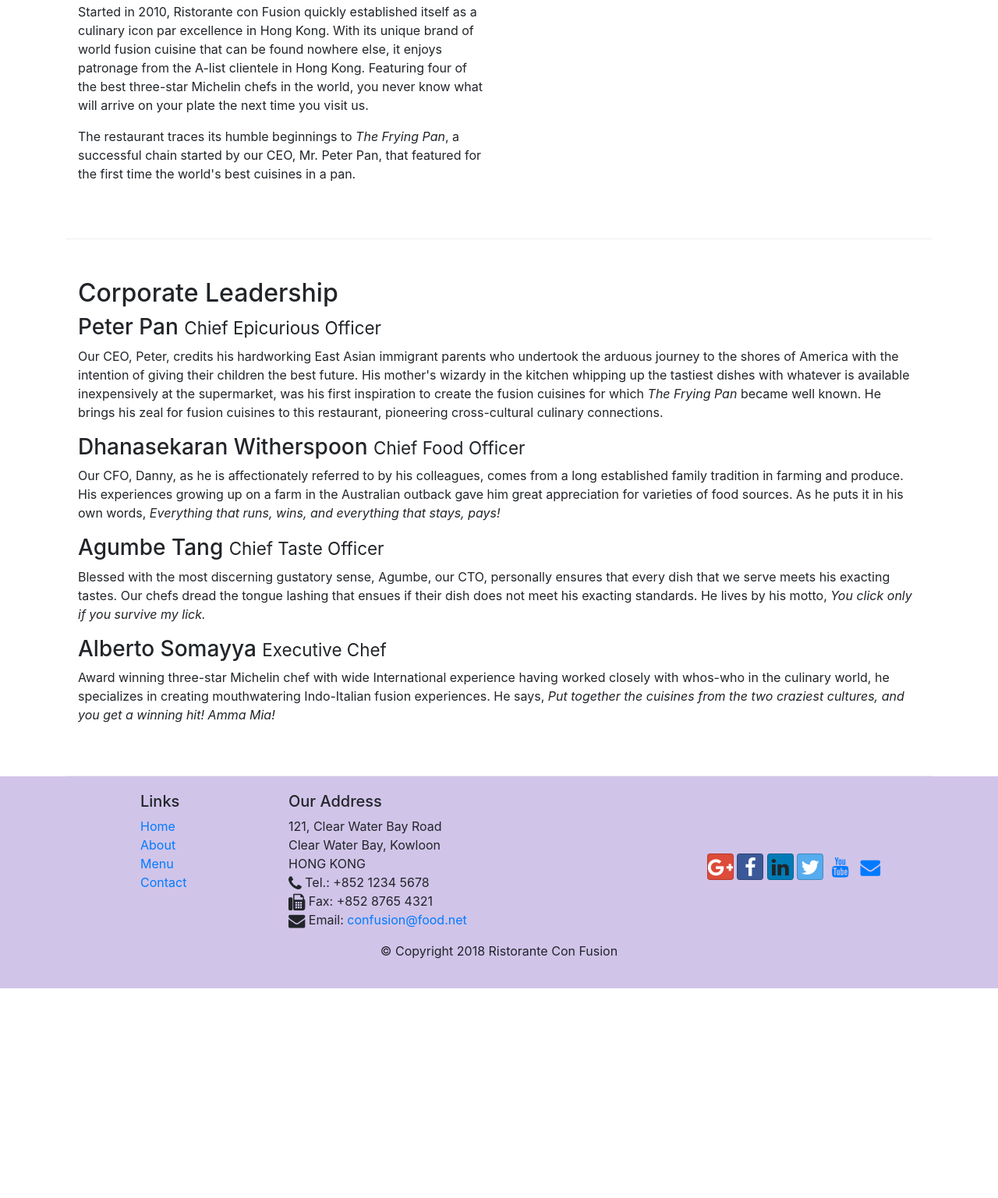
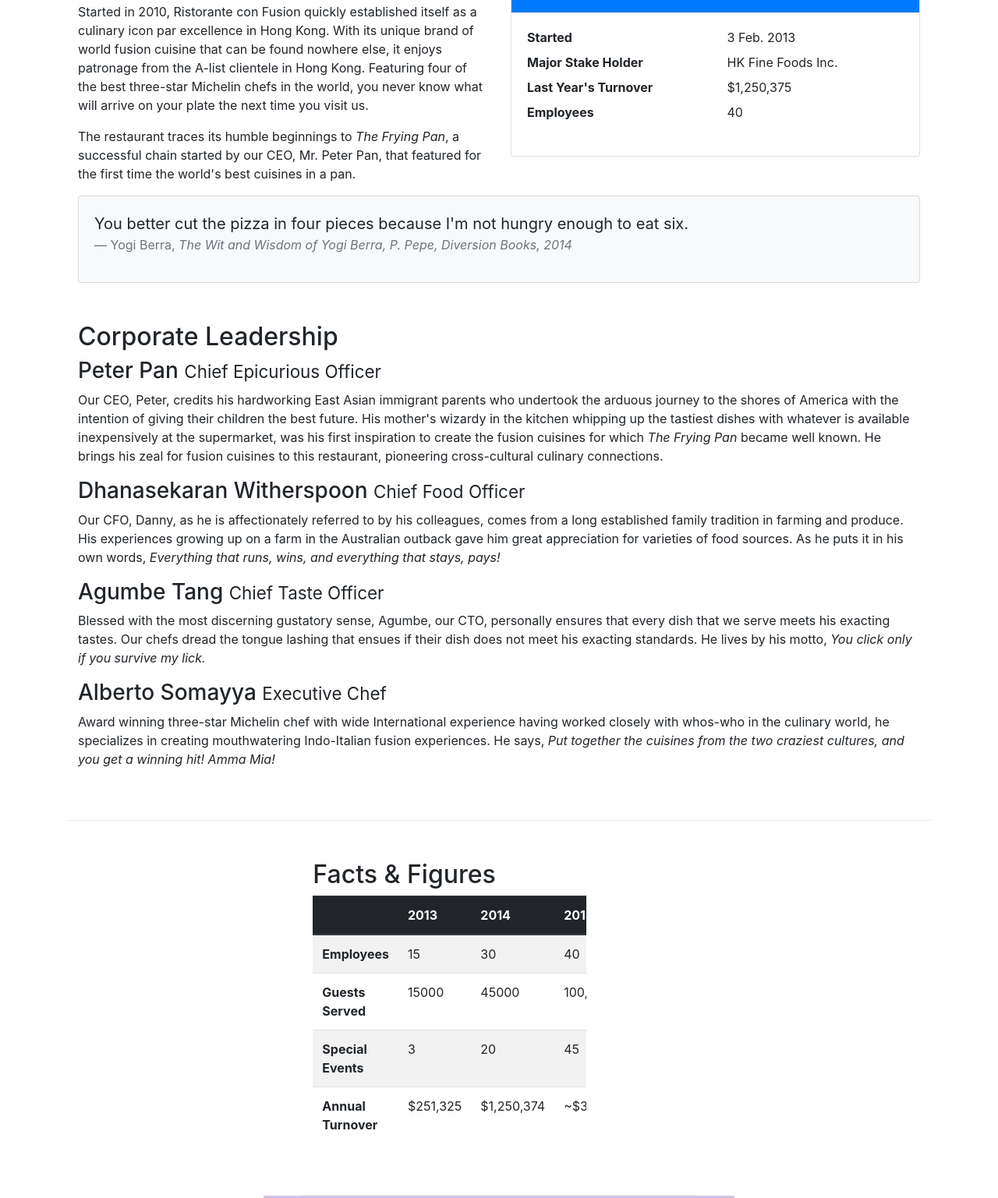
Before and after one commit to CharlyMendoza7/BT, a website: page aboutus.html in a window 1280 px wide. Shown: the part 558-2095 px from the top of the page at 78% size. Before the commit the page ends 1826 px from the top, so only its background shows below. Drawn offline with nearby package versions, Linux system fonts and the light colour scheme.

Commit message:
added tables and cards

```diff
--- a/aboutus.html
+++ b/aboutus.html
@@ -66,8 +66,37 @@
                 <p>Started in 2010, Ristorante con Fusion quickly established itself as a culinary icon par excellence in Hong Kong. With its unique brand of world fusion cuisine that can be found nowhere else, it enjoys patronage from the A-list clientele in Hong Kong.  Featuring four of the best three-star Michelin chefs in the world, you never know what will arrive on your plate the next time you visit us.</p>
                 <p>The restaurant traces its humble beginnings to <em>The Frying Pan</em>, a successful chain started by our CEO, Mr. Peter Pan, that featured for the first time the world's best cuisines in a pan.</p>
             </div>
-            <div>
+            <div class="col-sm">
+              <div class="card">
+                <h3 class="card-header bg-primary text-white">Facts At a Glance</h3>
+                <div class="card-body">
+                  <dl class="row">
+                    <dt class="col-6">Started</dt>
+                    <dd class="col-6">3 Feb. 2013</dd>
+                    <dt class="col-6">Major Stake Holder</dt>
+                    <dd class="col-6">HK Fine Foods Inc.</dd>
+                    <dt class="col-6">Last Year's Turnover</dt>
+                    <dd class="col-6">$1,250,375</dd>
+                    <dt class="col-6">Employees</dt>
+                    <dd class="col-6">40</dd>
+                  </dl>
+                </div>
+              </div>
             </div>
+            <div class="col-12">
+              <div class="card card-body bg-light">
+                <blockquote class="blockquote">
+                  <p class="mb-0">You better cut the pizza in
+                    four pieces because I'm not hungry
+                    enough to eat six.
+                  </p>
+                  <footer class="blockquote-footer">Yogi Berra,
+                    <cite title="Source Title">The Wit and Wisdom of
+                      Yogi Berra, P. Pepe, Diversion Books, 2014
+                    </cite>
+                  </footer>
+                </blockquote>
+              </div>
         </div>
 
 
@@ -84,7 +113,49 @@
                 <p class="d-none d-sm-block">Award winning three-star Michelin chef with wide International experience having worked closely with whos-who in the culinary world, he specializes in creating mouthwatering Indo-Italian fusion experiences. He says, <em>Put together the cuisines from the two craziest cultures, and you get a winning hit! Amma Mia!</em></p>
             </div>
        </div>
+       <div class="row row-content">
+         <div class="col-12 col-sm-9">
+           <h2>Facts &amp; Figures</h2>
+           <div class="table-responsive">
+             <table class="table table-striped">
+               <thead class="thead-dark">
+                 <tr>
+                   <th>&nbsp;</th>
+                   <th>2013</th>
+                   <th>2014</th>
+                   <th>2015</th>
+                 </tr>
+               </thead>
+               <tbody>
+                 <tr>
+                   <th>Employees</th>
+                   <td>15</td>
+                   <td>30</td>
+                   <td>40</td>
+                 </tr>
+                 <tr>
+                   <th>Guests Served</th>
+                   <td>15000</td>
+                   <td>45000</td>
+                   <td>100,000</td>
+                 </tr>
+                 <tr>
+                   <th>Special Events</th>
+                   <td>3</td>
+                   <td>20</td>
+                   <td>45</td>
+                 </tr>
+                 <tr>
+                   <th>Annual Turnover</th>
+                   <td>$251,325</td>
+                   <td>$1,250,374</td>
+                   <td>~$3,000,000</td>
+                 </tr>
+               </tbody>
+             </table>
 
+         </div>
+       </div>
     </div>
 
     <footer class="footer">
```
